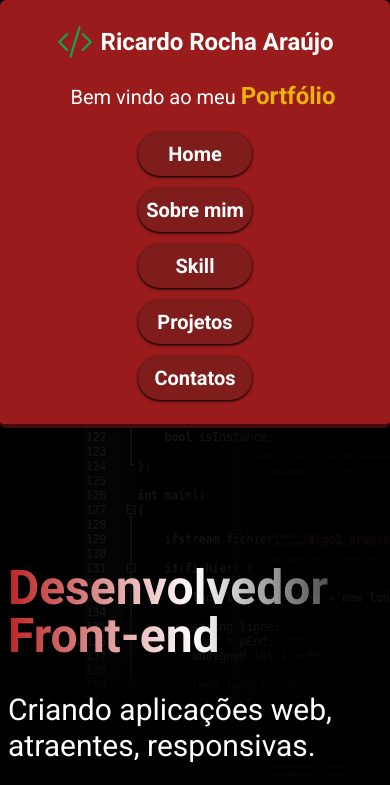
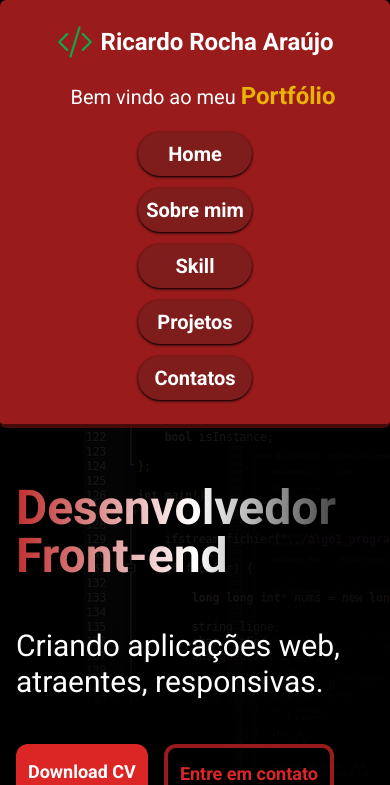
Before and after one commit to cardrocha/Portfolio_developer, a Next.js app: page / in a window 390 px wide. Shown: the top 785 px of the page. Built offline with nearby package versions, Linux system fonts and the light colour scheme.

Commit message:
refactor: page and homePage

```diff
--- a/src/app/components/Footer/page.tsx
+++ b/src/app/components/Footer/page.tsx
@@ -1,12 +1,13 @@
 import React from "react";
-import { AiFillGithub, AiOutlineLinkedin, AiOutlineMail } from "react-icons/ai";
+import { AiFillGithub, AiOutlineLinkedin, AiOutlineMail, AiOutlineWhatsApp } from "react-icons/ai";
 
 const Footer = () => {
   const currentYear = new Date().getFullYear();
 
   return (
     <>
-      <section id="contato"
+      <section
+        id="contato"
         className="container mx-auto bg-red-800 p-1 pb-1 text-white border-t-4 rounded-md
           border-solid border-red-950 mt-28"
       >
@@ -36,6 +37,15 @@ const Footer = () => {
               title="Visite meu linkedin"
             />
           </a>
+          <a
+            href="https://api.whatsapp.com/send?phone=5521997924360"
+            target="_blank"
+          >
+            <AiOutlineWhatsApp
+              className="text-5xl text-black hover:text-red-400 shadow shadow-black/100 rounded-lg p-1 cursor-pointer"
+              title="Entre em contato"
+            />
+          </a>
         </div>
         <p className=" text-lg text-center p-4">
           &copy; {currentYear} - Desenvolvido por Ricardo Rocha
--- a/src/components/HomePage.tsx
+++ b/src/components/HomePage.tsx
@@ -1,4 +1,4 @@
-'use client'
+"use client";
 
 import React, { useEffect, useState } from "react";
 import Image from "next/image";
@@ -6,40 +6,48 @@ import fundo from "../../public/f-bg.png";
 import perfil from "../../public/minha_foto.png";
 
 const HomePage = () => {
-  const [showUp, setShowUp] = useState(false)
+  const [showUp, setShowUp] = useState(false);
 
   useEffect(() => {
     const scroll = () => {
       if (window.scrollY > 0) {
-        setShowUp(true)
+        setShowUp(true);
       } else {
-        setShowUp(false)
+        setShowUp(false);
       }
-    }
+    };
 
-    window.addEventListener('scroll', scroll)
+    window.addEventListener("scroll", scroll);
 
     return () => {
-      window.removeEventListener('scroll', scroll)
-    }
-  })
+      window.removeEventListener("scroll", scroll);
+    };
+  });
 
   const scrollToUp = () => {
     window.scrollTo({
       top: 0,
-      behavior: 'smooth'
-    })
-  }
+      behavior: "smooth",
+    });
+  };
 
   return (
     <>
       <div className="container mx-auto relative">
-        <h1 className="text-5xl xl:text-6xl mt-32 bg-clip-text text-transparent p-2 sm:p-2 xl:p-0 bg-gradient-to-r from-red-700 via-white font-semibold">
+        <h1 className="text-5xl xl:text-6xl mt-10 xl:mt-32 bg-clip-text text-transparent p-4 sm:p-2 xl:p-0 bg-gradient-to-r from-red-700 via-white font-semibold">
           Desenvolvedor Front-end
         </h1>
-        <h2 className="text-white text-3xl xl:text-4xl mt-4 p-2 sm:p-2 xl:p-0">
+        <h2 className="text-white text-3xl xl:text-4xl mt-4 p-4 sm:p-2 xl:p-0">
           Criando aplicações web, atraentes, responsivas.
         </h2>
+        <div className="flex flex-row gap-4 p-4 sm:p-2 xl:p-0">
+          <button className="border-red-800 border-b-4 hover:border-b-4 bg-red-600 p-3 mt-3 text-lg font-semibold text-white rounded-xl hover:bg-red-800 hover:border-red-950 hover:scale-110 duration-300">
+            Download CV
+          </button>
+          <a href="#contato" className="bg-transparent border-red-800 border-4 p-3 mt-3 text-lg font-semibold text-red-600 rounded-xl hover:text-white hover:bg-red-800 hover:scale-110 duration-300">
+            Entre em contato
+          </a>
+        </div>
       </div>
       <div className="relative">
         <Image
```
